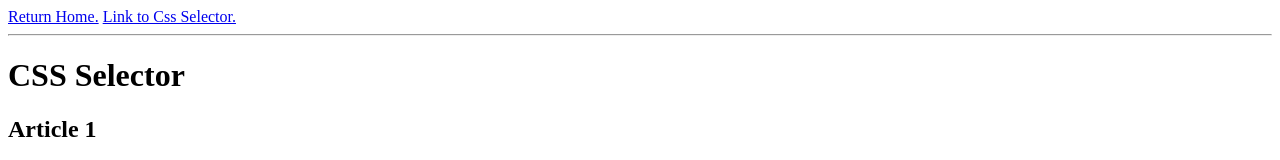
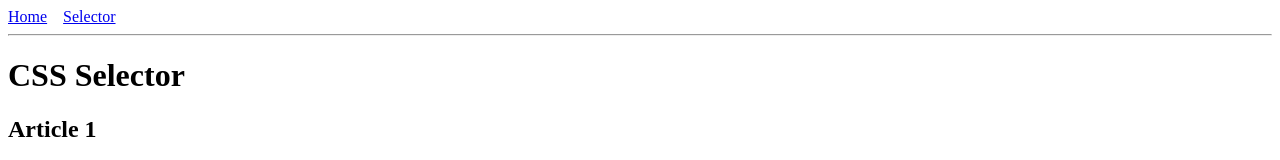
Before and after one commit to LogaGill489/styleSheetTT, a plain HTML site: page 01_lesson/cssSelector.html in a window 1280 px wide. Shown: the top 160 px of the page. Drawn offline with Linux system fonts and the light colour scheme.

Commit message:
Modified the header to allow cleaner transitions between pages.

```diff
--- a/01_lesson/cssSelector.html
+++ b/01_lesson/cssSelector.html
@@ -7,8 +7,8 @@
 </head>
 <body>
     <header>
-        <a href="index.html">Return Home.</a>
-        <a href="cssSelector.html">Link to Css Selector.</a>
+        <a href="index.html">Home</a>&nbsp;&nbsp;&nbsp;
+        <a href="cssSelector.html">Selector</a>
         <hr>
     </header>
     <main>
```
Also changed, not shown: 01_lesson/index.html (+2 -2 lines).
